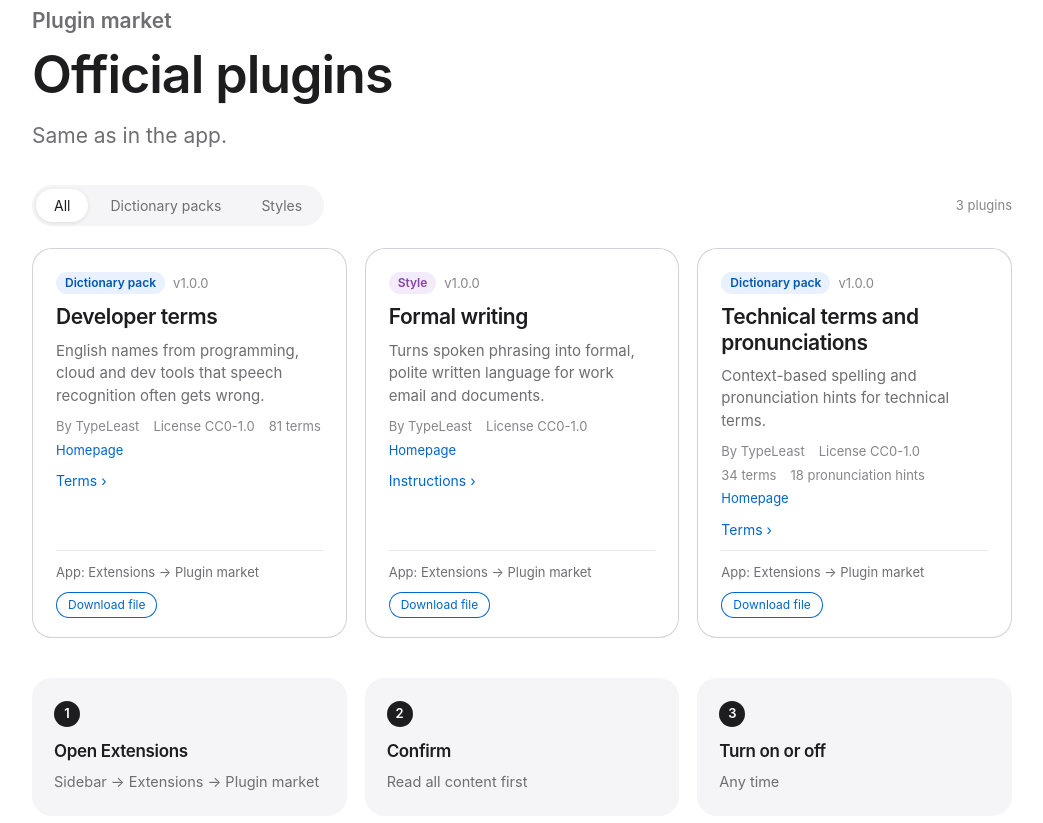
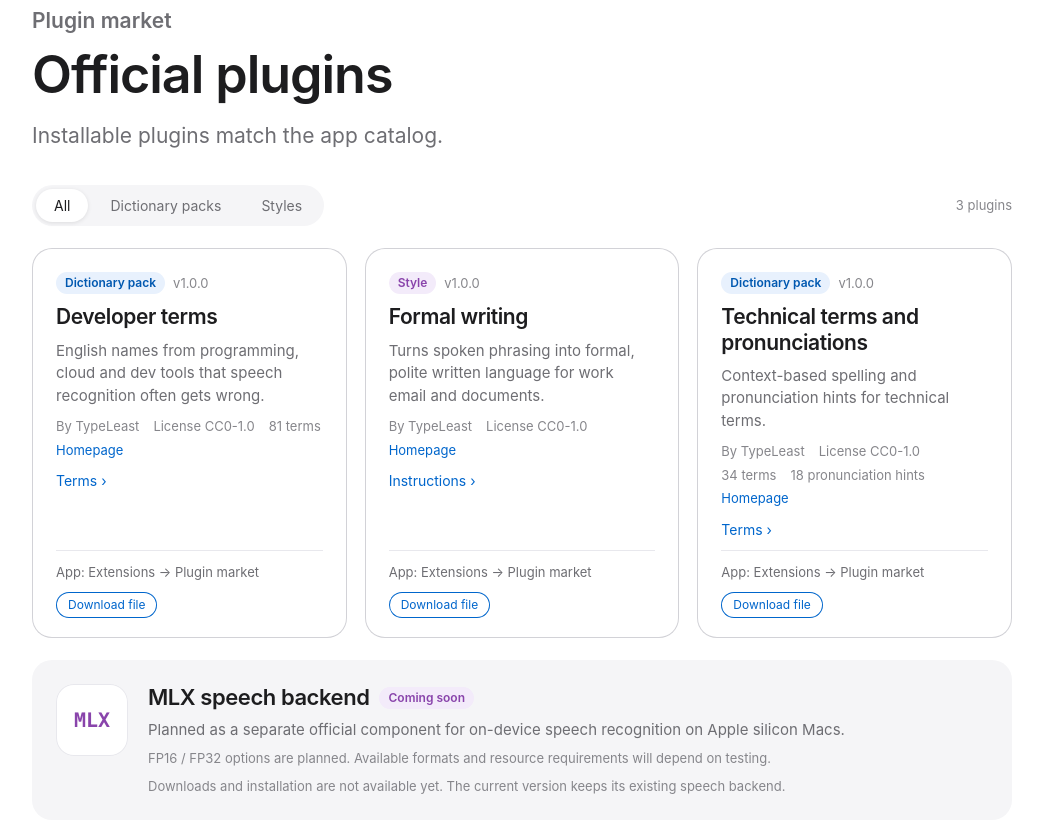
Before and after one commit to FlaxXTT/Typeleast, a plain HTML site: page site/extensions.html in a window 1280 px wide. Shown: the part 780-1603 px from the top of the page, without its empty margins (118-1161 px from the left). Drawn offline with Linux system fonts and the light colour scheme; files whose address does not match are found by name.

Commit message:
官网：预告 MLX 语音后端 Coming soon

```diff
--- a/site/extensions.html
+++ b/site/extensions.html
@@ -99,6 +99,12 @@ nav a.link:hover, nav a.link[aria-current] { color: var(--ink); text-decoration:
 .plugin .foot { margin-top: auto; padding-top: 12px; border-top: 1px solid var(--tile-2); display: flex; align-items: center; justify-content: space-between; gap: 10px; flex-wrap: wrap; }
 .plugin .where { font-size: 13px; color: var(--ink-2); }
 .state { margin-top: 22px; padding: 28px; border-radius: 20px; background: var(--tile); color: var(--ink-2); text-align: center; }
+.coming-card { margin-top: 22px; padding: 24px; border-radius: 20px; background: var(--tile); display: grid; grid-template-columns: 72px minmax(0, 1fr); gap: 20px; align-items: start; }
+.coming-icon { width: 72px; height: 72px; border-radius: 18px; background: #fff; display: grid; place-items: center; font: 600 20px var(--mono); color: var(--violet); box-shadow: inset 0 0 0 1px var(--tile-2); }
+.coming-card .top { display: flex; flex-wrap: wrap; align-items: center; gap: 10px; margin-bottom: 8px; }
+.coming-card p { color: var(--ink-2); font-size: 15px; }
+.coming-card .fine { margin-top: 8px; color: var(--ink-3); font-size: 13px; }
+@media (max-width: 560px) { .coming-card { padding: 20px; grid-template-columns: 48px minmax(0, 1fr); gap: 14px; } .coming-icon { width: 48px; height: 48px; border-radius: 12px; font-size: 16px; } }
 .steps { display: grid; grid-template-columns: repeat(3, 1fr); gap: 18px; margin-top: 40px; counter-reset: step; }
 .step { background: var(--tile); border-radius: 20px; padding: 22px 22px 24px; }
 .step::before { counter-increment: step; content: counter(step); display: inline-flex; align-items: center; justify-content: center; width: 26px; height: 26px; border-radius: 50%;
@@ -202,7 +208,7 @@ footer a { color: var(--ink-2); }
   <div class="wrap">
     <p class="eyebrow" data-i18n="market.eyebrow">插件市场</p>
     <h2 data-i18n="market.title">官方插件</h2>
-    <p class="lead" data-i18n="market.lead">与 App 内相同。</p>
+    <p class="lead" data-i18n="market.lead">可安装插件与 App 目录同步。</p>
     <div class="bar">
       <div class="tabs" role="tablist" aria-label="插件类型" data-i18n-aria="market.tabs">
         <button role="tab" aria-selected="true" data-filter="all" data-i18n="market.all">全部</button>
@@ -213,6 +219,15 @@ footer a { color: var(--ink-2); }
     </div>
     <div class="grid" id="grid" aria-live="polite"></div>
     <div class="state" id="state" data-i18n="market.loading">正在读取…</div>
+    <article class="coming-card" id="mlx-coming-soon" aria-labelledby="mlx-title">
+      <div class="coming-icon" aria-hidden="true">MLX</div>
+      <div>
+        <div class="top"><h3 id="mlx-title" data-i18n="mlx.title">MLX 语音后端</h3><span class="badge style" data-i18n="mlx.status">Coming soon</span></div>
+        <p data-i18n="mlx.description">面向 Apple 芯片 Mac，计划以独立官方组件提供本机语音识别。</p>
+        <p class="fine" data-i18n="mlx.precision">规划 FP16 / FP32 选项，具体格式与资源需求以实测为准。</p>
+        <p class="fine" data-i18n="mlx.unavailable">尚未开放下载与安装。当前版本继续使用现有识别后端。</p>
+      </div>
+    </article>
     <div class="steps">
       <div class="step"><h4 data-i18n="inst.1h">打开扩展</h4><p data-i18n="inst.1p">侧栏 → 扩展 → 插件市场</p></div>
       <div class="step"><h4 data-i18n="inst.2h">确认安装</h4><p data-i18n="inst.2p">先看全部内容</p></div>
@@ -397,7 +412,11 @@ const EN = {
   "kind.sp": "One style at a time",
   "kind.s1": "Formal writing", "kind.s2": "Work email", "kind.s3": "Numbered lists",
   "market.eyebrow": "Plugin market", "market.title": "Official plugins",
-  "market.lead": "Same as in the app.",
+  "market.lead": "Installable plugins match the app catalog.",
+  "mlx.title": "MLX speech backend", "mlx.status": "Coming soon",
+  "mlx.description": "Planned as a separate official component for on-device speech recognition on Apple silicon Macs.",
+  "mlx.precision": "FP16 / FP32 options are planned. Available formats and resource requirements will depend on testing.",
+  "mlx.unavailable": "Downloads and installation are not available yet. The current version keeps its existing speech backend.",
   "market.tabs": "Plugin type", "market.all": "All", "market.dict": "Dictionary packs", "market.style": "Styles",
   "market.loading": "Loading…",
   "market.file": "You can also download and import.",
```
Also changed, not shown: CHANGELOG.md.
